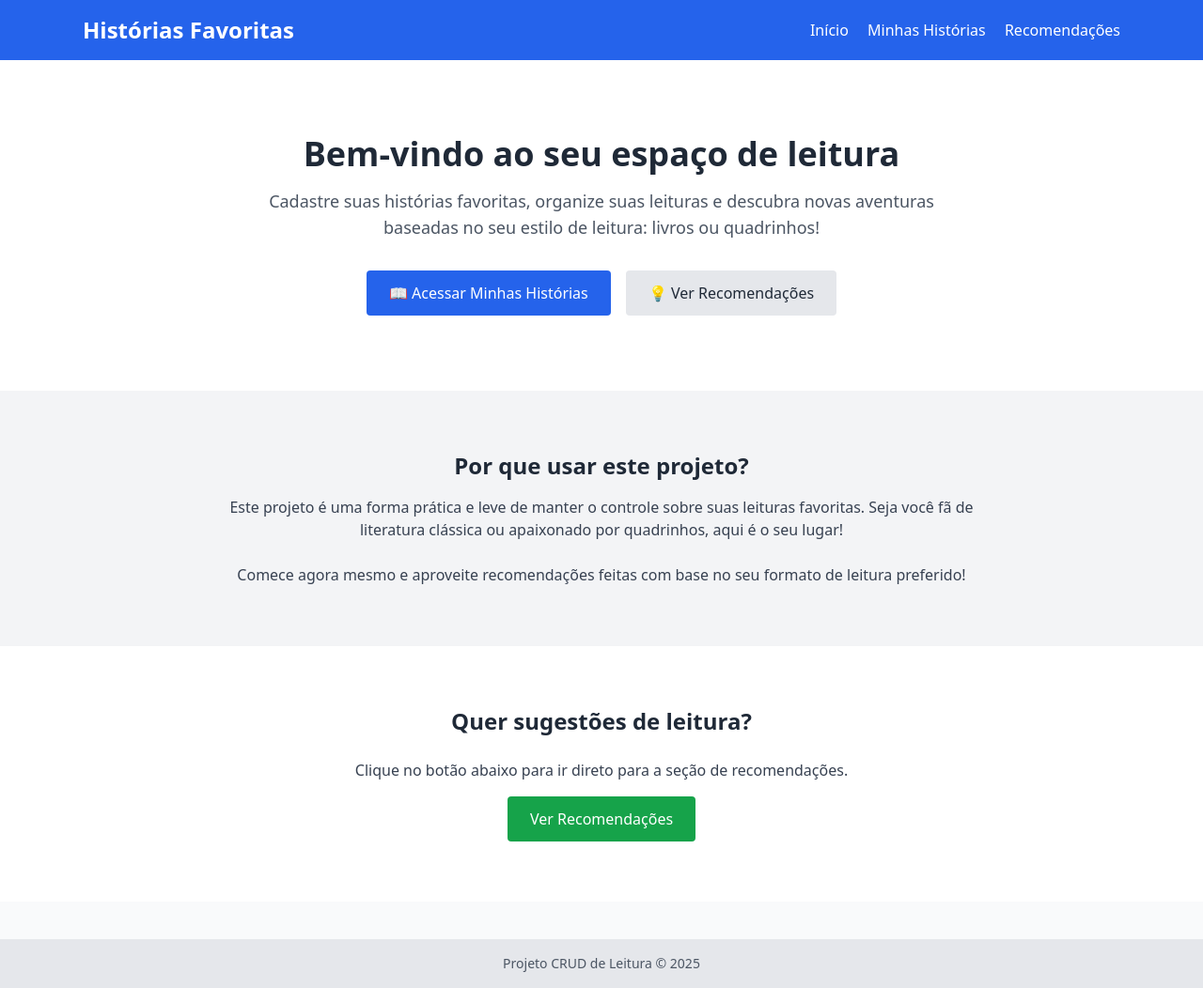
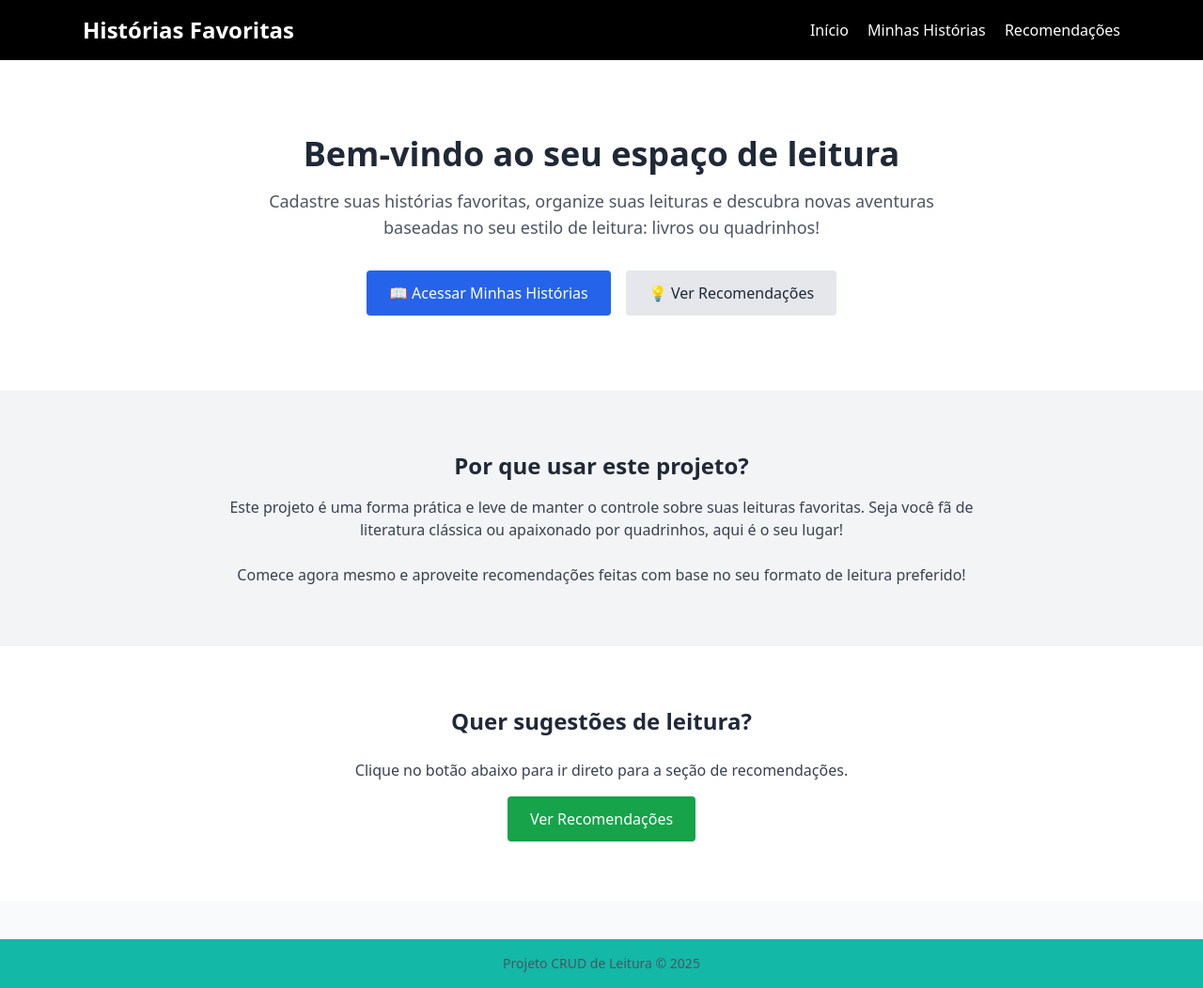
Before and after one commit to arthurNVmartins/projeto_pessoal, a Flask app: page / in a window 1280 px wide. Shown: the whole page at 94% size. Run offline with Flask 3, Linux system fonts and the light colour scheme; some libraries are stand-ins or nearby versions.

Commit message:
Update index.html

```diff
--- a/templates/index.html
+++ b/templates/index.html
@@ -8,13 +8,13 @@
 </head>
 <body class="bg-gray-50 text-gray-800">
   <!-- Header -->
-  <header class="bg-blue-600 text-white py-4 shadow">
+  <header class="bg-black text-white py-4 shadow">
     <div class="max-w-6xl mx-auto px-6 flex justify-between items-center">
       <h1 class="text-2xl font-bold">Histórias Favoritas</h1>
       <nav class="space-x-4">
         <a href="#" class="hover:underline">Início</a>
         <a href="{{url_for('historias')}}" class="hover:underline">Minhas Histórias</a>
-        <a href="#recomendacoes" class="hover:underline">Recomendações</a>
+        <a href="{{url_for('recomendacao')}}" class="hover:underline">Recomendações</a>
       </nav>
     </div>
   </header>
@@ -57,14 +57,14 @@
       <p class="text-gray-700 mb-4">
         Clique no botão abaixo para ir direto para a seção de recomendações.
       </p>
-      <a href="crud.html#recomendationSelect" class="inline-block bg-green-600 text-white px-6 py-3 rounded hover:bg-green-700 transition">
+      <a href="{{url_for('recomendacao')}}" class="inline-block bg-green-600 text-white px-6 py-3 rounded hover:bg-green-700 transition">
         Ver Recomendações
       </a>
     </div>
   </section>
 
   <!-- Footer -->
-  <footer class="bg-gray-200 text-center py-4 mt-10 text-sm text-gray-600">
+  <footer class="bg-teal-500 text-center py-4 mt-10 text-sm text-gray-600">
     Projeto CRUD de Leitura © 2025
   </footer>
 </body>
```
